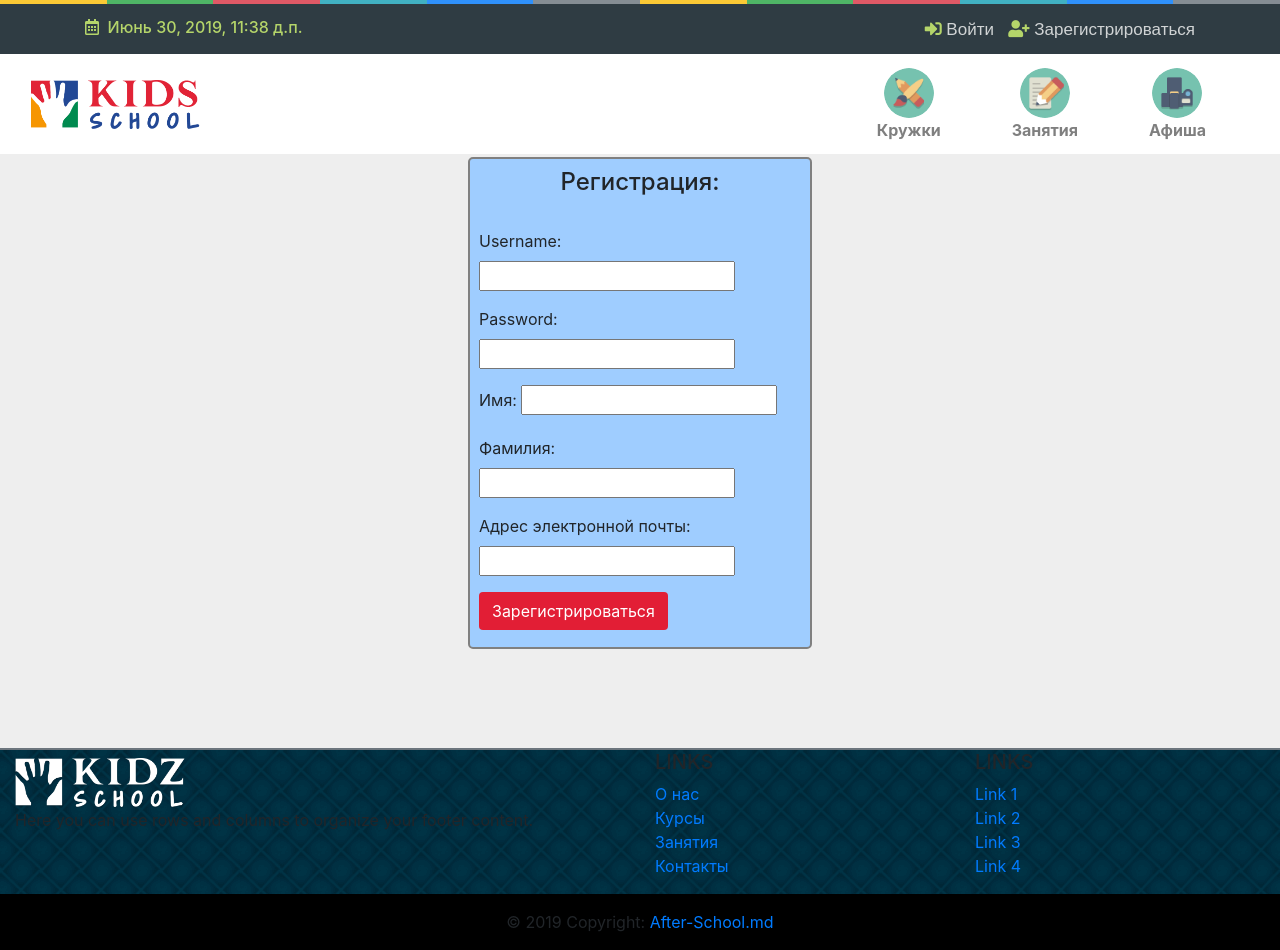
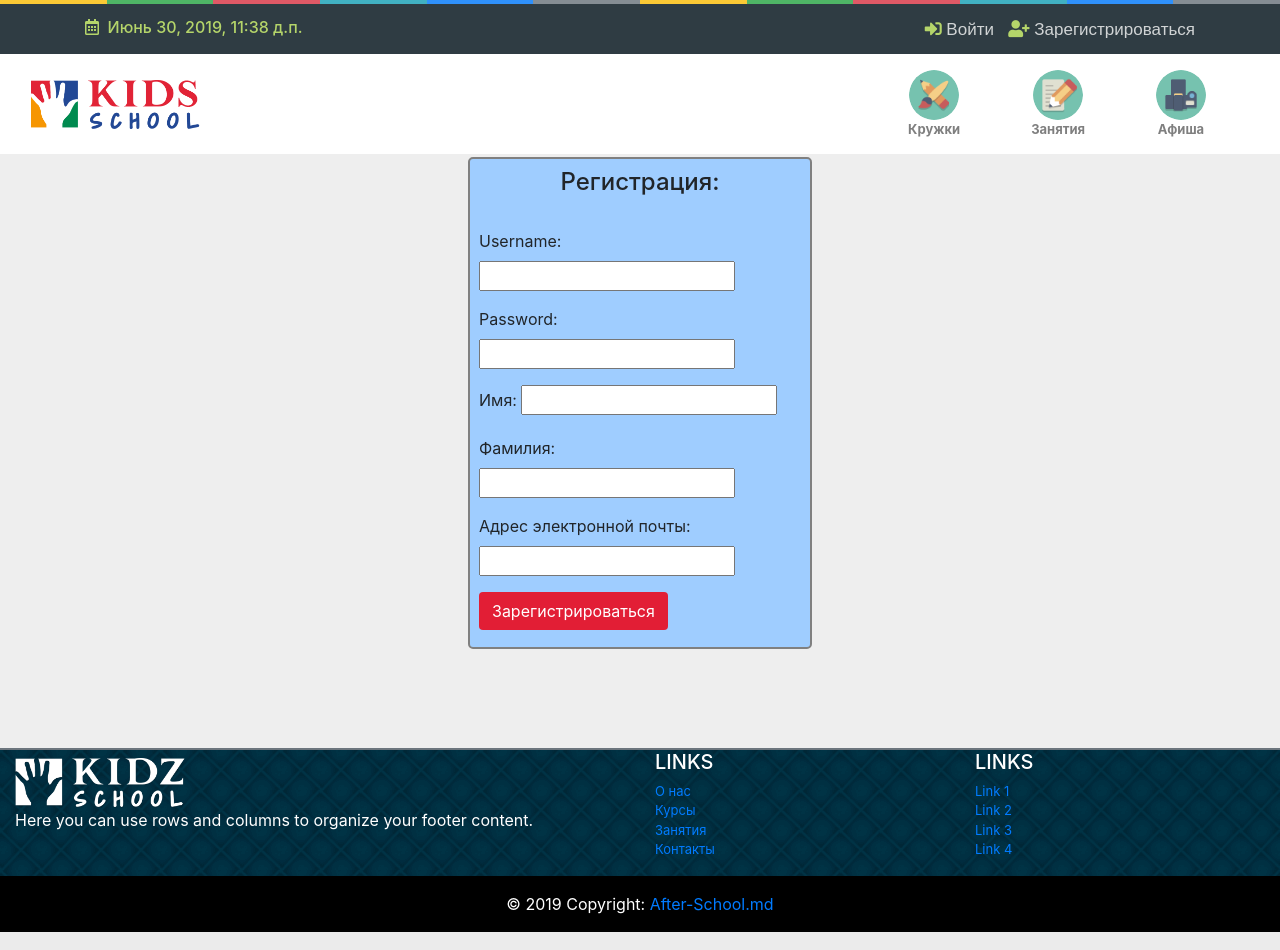
Before and after one commit to AlexValov/Portal-after_school, a Django app: page /catalog/sign-up/ in a window 1280 px wide. Run offline with Django 3.2, Linux system fonts and the light colour scheme; parts of the project's set-up code (start-up, migrations or seed data) failed here and were passed over; some libraries are stand-ins or nearby versions.

Commit message:
catalog_card

```diff
--- a/catalog/forms.py
+++ b/catalog/forms.py
@@ -20,4 +20,4 @@
 class TrainingForm(forms.ModelForm):
     class Meta:
         model = Tng
-        fields = ('subcategory', 'title', 'gender', 'age', 'description', 'image', 'city', 'adress', 'phone', 'website', 'email', 'price')
+        fields = ('subcategory', 'title', 'gender', 'age_from', 'age_up', 'description', 'image', 'company', 'city', 'adress', 'phone', 'website', 'email', 'price')
--- a/catalog/views.py
+++ b/catalog/views.py
@@ -73,7 +73,7 @@
         if form.is_valid():
             tng = form.save(commit=False)
             tng.save()
-            return redirect(training)
+            return redirect(index)
 
 
     return render(request, 'catalog/add_training.html', {
--- a/portal/urls.py
+++ b/portal/urls.py
@@ -28,7 +28,7 @@
     path('catalog/account/', views.account, name='account'),
     path('catalog/calalog/<str:slug>/', views.category_view, name='category_view'),
     path('catalog/training/<str:slug>/', views.training_view, name='training_view'),
-    path('catalog/training/add/', views.add_training, name='add_training')
+    path('catalog/training_add/', views.add_training, name='add_training')
 ]+ static(settings.MEDIA_URL, document_root=settings.MEDIA_ROOT)
 
 from django.views.generic import RedirectView
--- a/static/css/style.css
+++ b/static/css/style.css
@@ -87,6 +87,10 @@
 .card-body h6 {
     margin-top: -15px;
 }
+.card-body p, li {
+    font-size: small;
+    text-align: justify;
+}
 
 
 
@@ -97,15 +101,14 @@
     background-image: url("../../static/img/bgfooter.png");
 
 }
-/*.page-footer {*/
-
-  /*position: absolute;*/
-  /*left: 0;*/
-  /*bottom: 0;*/
-  /*width: 100%;*/
-  /*height: 80px;*/
-  /*color: white;*/
-/*}*/
+.page-footer {
+  position: relative;
+  left: 0;
+  bottom: 0;
+  width: 100%;
+  height: 80px;
+  color: white;
+}
 .footer-copyright {
     background-color: black;
 }
--- a/templates/base_generic.html
+++ b/templates/base_generic.html
@@ -135,17 +135,11 @@
     </br>
     </br>
     </br>
-
-    </div>
-
-            <!-- Footer -->
+                <!-- Footer -->
         <footer class="page-footer font-small blue pt-4">
            <div class="color-bar">
-              <div class="container-fluid">
-                <div class="row">
                   <div class="col color-bar  bg-secondary" style="height: 2px"></div>
-                </div>
-              </div>
+
            </div>
 
 
@@ -214,24 +208,23 @@
                     <a href="#!">Link 4</a>
                   </li>
                 </ul>
-
               </div>
               <!-- Grid column -->
-
             </div>
             <!-- Grid row -->
-
           </div>
           <!-- Footer Links -->
-
           <!-- Copyright -->
           <div class="footer-copyright text-center py-3">© 2019 Copyright:
             <a href="{% url 'index' %}"> After-School.md</a>
           </div>
           <!-- Copyright -->
-
         </footer>
         <!-- Footer -->
+
+
+
+
 </div>
 
 </body>
```
Also changed, not shown: catalog/models.py (+6 -4 lines), templates/catalog/catalog.html (+14 -8 lines), templates/catalog/training.html (+8 -1 lines), catalog/migrations/0009_auto_20190629_2248.py (added), catalog/migrations/0010_auto_20190629_2317.py (added), catalog/migrations/0011_auto_20190629_2338.py (added), db.sqlite3, media/tng_images/otkrytka-s-1-godik_5ba4ltI.jpg (added), media/tng_images/otkrytka-s-1-godik_DR6648X.jpg (added), media/tng_images/otkrytka-s-1-godik_WSqI3nK.jpg (added), media/tng_images/otkrytka-s-1-godik_c0cYxTX.jpg (added), media/tng_images/otkrytka-s-1-godik_spOEcYG.jpg (added), media/tng_images/Рисунок1.jpg (added).
